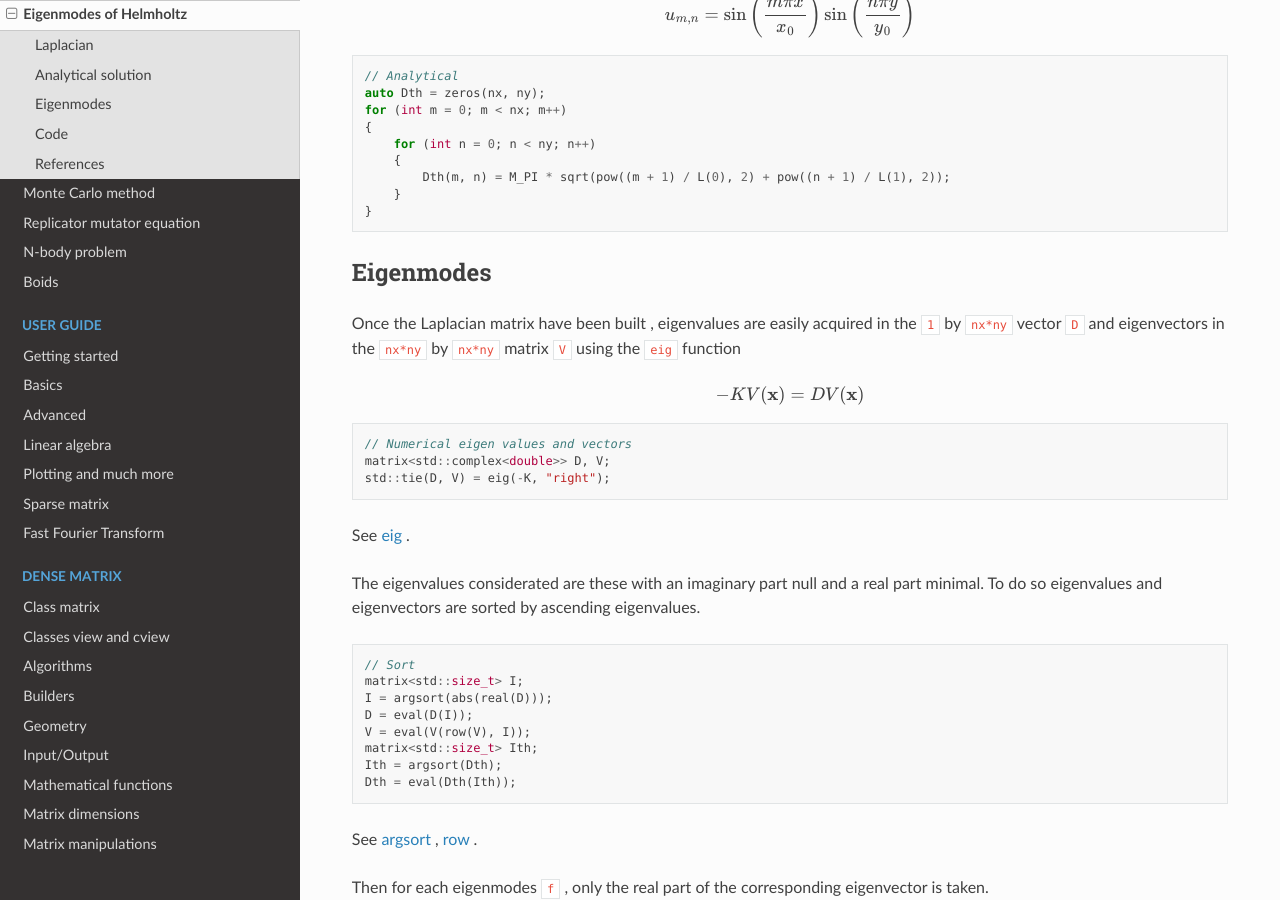
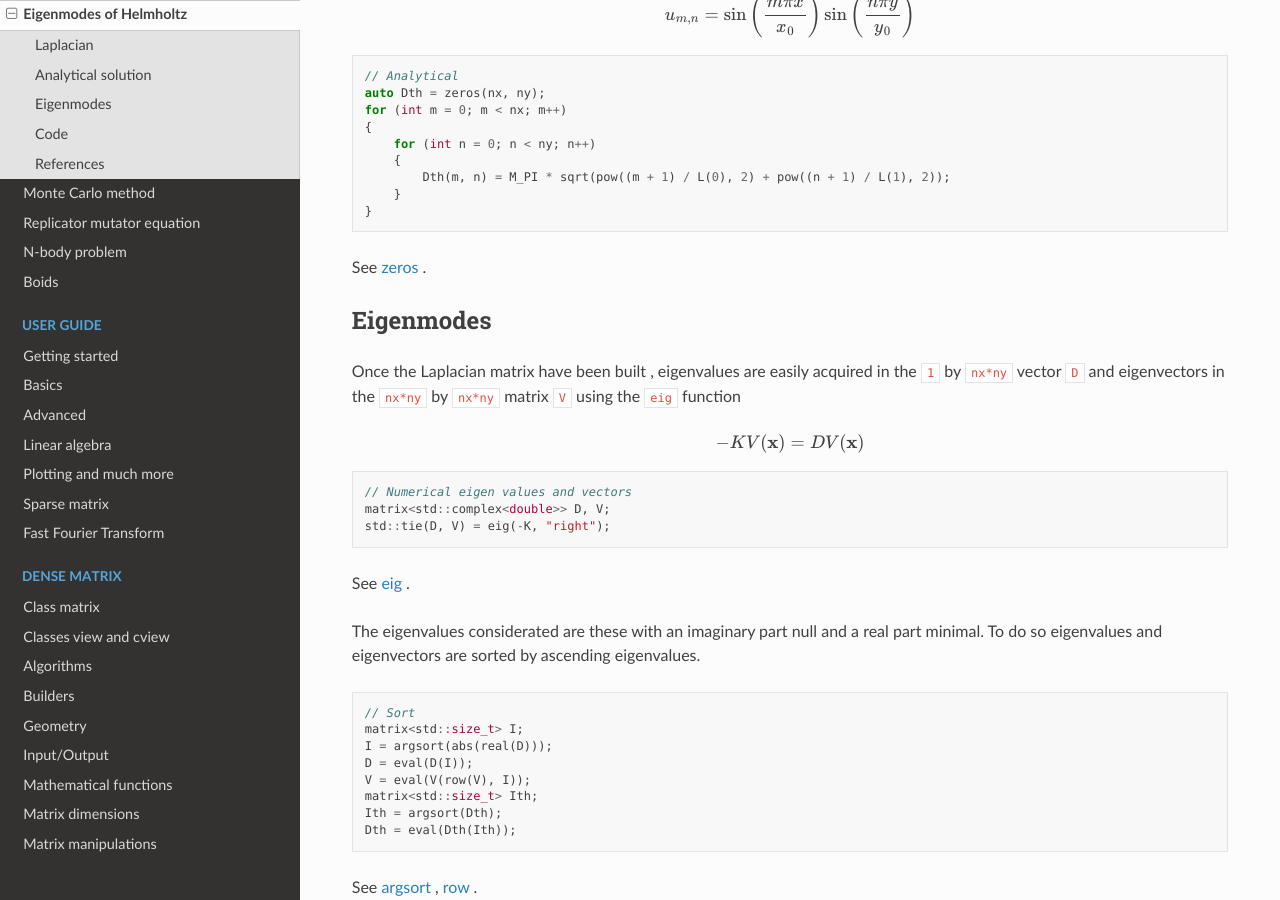
Before and after one commit to leprojetcastor/castor, a Sphinx documentation site: the page built from doc/source/eigenmode.rst, in a window 1280 px wide and 900 px high, scrolled down 2430 px. Built offline with Sphinx 7.4.7 and the Read the Docs theme 2.0.0, drawn with Linux system fonts in a browser that asks for light colours.

Commit message:
Minor fix on boids and eigenmodes

```diff
--- a/doc/source/boids.rst
+++ b/doc/source/boids.rst
@@ -124,7 +124,6 @@ For each boid, once flockmates within ``separationDistance`` are known, velocity
             auto FlockMates = boidsWithinDistance(Boids, i, separationDistance);
             if (numel(FlockMates) > 0)
             {
-
                 Boids[2](i) += sum(Boids[0](i) - eval(Boids[0](FlockMates))) * separationFactor;
                 Boids[3](i) += sum(Boids[1](i) - eval(Boids[1](FlockMates))) * separationFactor;
             }
--- a/doc/source/eigenmode.rst
+++ b/doc/source/eigenmode.rst
@@ -143,6 +143,8 @@ and the corresponding eigenmode are
             Dth(m, n) = M_PI * sqrt(pow((m + 1) / L(0), 2) + pow((n + 1) / L(1), 2));
         }
     }
+
+See :ref:`label-zeros` .
 
 Eigenmodes
 -----------
```
